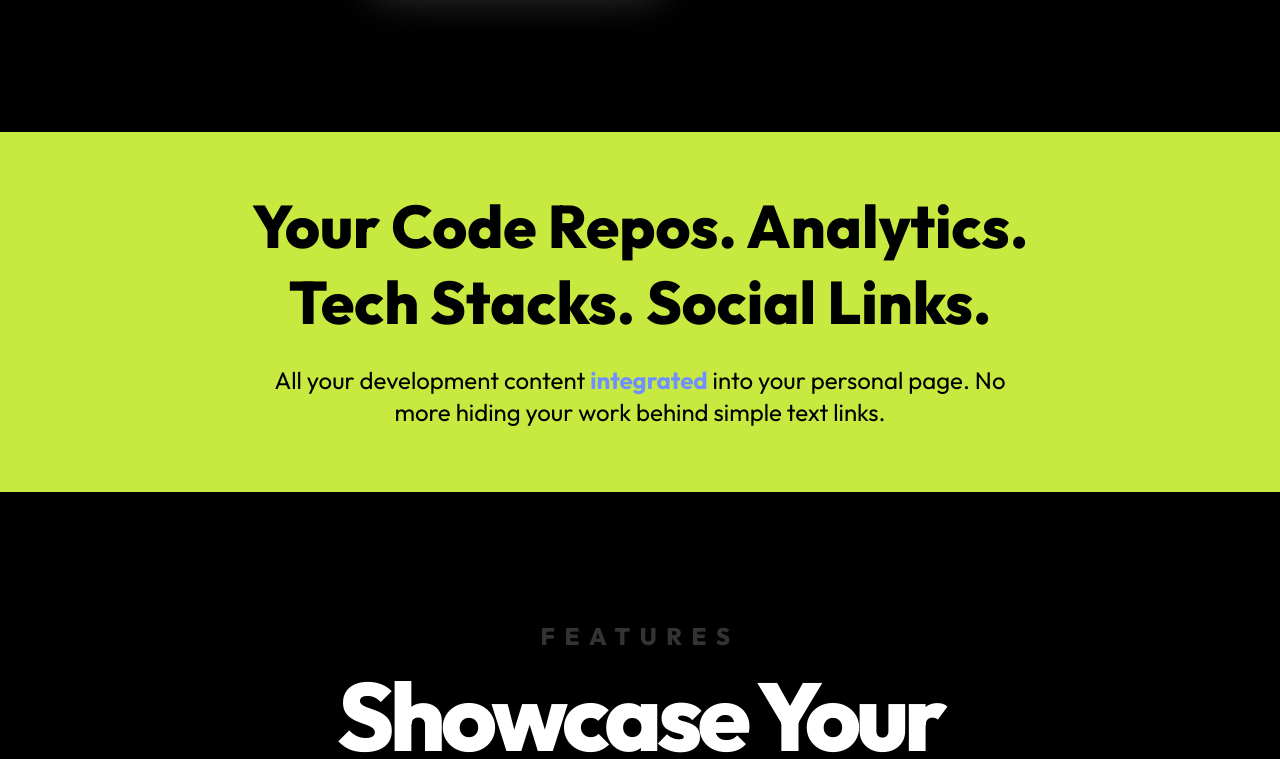
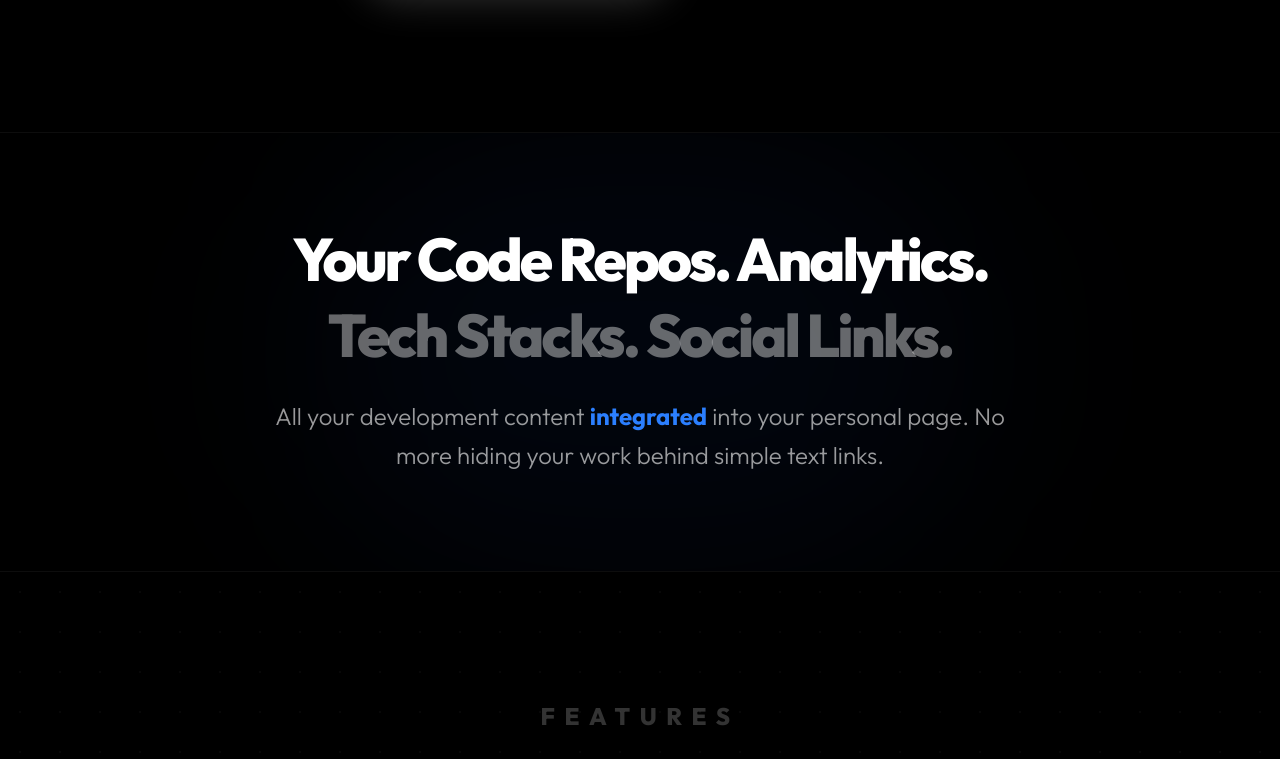
Before and after one commit to devtofunmi/devbio, a Next.js app: page / in a window 1280 px wide. Shown: the part 668-1427 px from the top of the page. Built offline with nearby package versions, Linux system fonts and the light colour scheme.

Commit message:
changed bg

```diff
--- a/components/landingpage/SocialProof.tsx
+++ b/components/landingpage/SocialProof.tsx
@@ -1,16 +1,21 @@
 import React from 'react';
 
 const SocialProof: React.FC = () => (
-    <section id="social-proof" className="flex flex-col bg-[#c8ea40] text-black items-center justify-center py-16 px-6 text-center">
-        <h3 className="text-4xl sm:text-5xl md:text-6xl font-extrabold mb-4">
-            Your Code Repos. Analytics.
-        </h3>
-        <h3 className="text-4xl sm:text-5xl md:text-6xl font-extrabold mb-8">
-            Tech Stacks. Social Links.
-        </h3>
-        <p className="text-xl md:text-2xl  max-w-3xl">
-            All your development content <span className="text-[#6f90fe] font-bold">integrated</span> into your personal page. No more hiding your work behind simple text links.
-        </p>
+    <section id="social-proof" className="flex flex-col bg-black border-y border-white/5 text-white items-center justify-center py-24 px-6 text-center relative overflow-hidden">
+        {/* Background Glow */}
+        <div className="absolute top-1/2 left-1/2 -translate-x-1/2 -translate-y-1/2 w-full max-w-2xl h-full bg-blue-600/5 blur-[100px] rounded-full pointer-events-none" />
+
+        <div className="relative z-10">
+            <h3 className="text-4xl sm:text-5xl md:text-6xl font-black mb-4 tracking-tighter">
+                Your Code Repos. Analytics.
+            </h3>
+            <h3 className="text-4xl sm:text-5xl md:text-6xl font-black mb-8 tracking-tighter text-white/40">
+                Tech Stacks. Social Links.
+            </h3>
+            <p className="text-xl md:text-2xl max-w-3xl mx-auto font-light text-white/60 leading-relaxed">
+                All your development content <span className="text-blue-500 font-bold">integrated</span> into your personal page. No more hiding your work behind simple text links.
+            </p>
+        </div>
     </section>
 );
 
```
